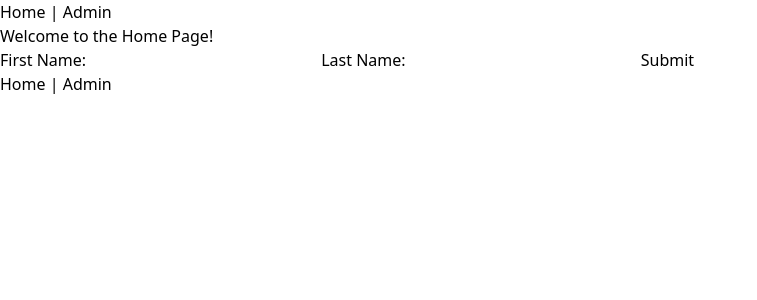
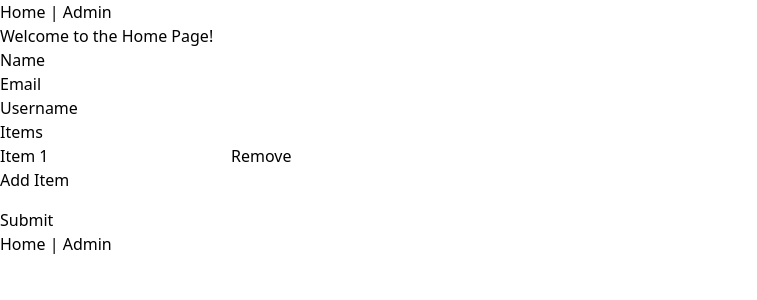
Before and after one commit to miltcruz/angular-frontend, an Angular app: page / in a window 1280 px wide. Shown: the top 300 px of the page, without its empty margins (0-757 px from the left). Built offline with nearby package versions, Linux system fonts and the light colour scheme.

Commit message:
Adding form fields and validation

```diff
--- a/src/component/input-form/input-form.html
+++ b/src/component/input-form/input-form.html
@@ -1,7 +1,48 @@
-<form [formGroup]="form" (ngSubmit)="onSubmit()">
-  <label for="first-name">First Name: </label>
-  <input id="first-name" type="text" formControlName="firstName" />
-  <label for="last-name">Last Name: </label>
-  <input id="last-name" type="text" formControlName="lastName" />
-  <button type="submit" [disabled]="!form.valid">Submit</button>
+<form [formGroup]="form" (ngSubmit)="onSubmit()" novalidate>
+  <div>
+    <label>Name</label>
+    <input formControlName="name" />
+    <div class="error" *ngIf="form.get('name')?.invalid && (form.get('name')?.touched || form.get('name')?.dirty)">
+      <div *ngIf="form.get('name')?.errors?.['required']">Name is required.</div>
+      <div *ngIf="form.get('name')?.errors?.['minlength']">Name must be at least 3 characters.</div>
+      <div *ngIf="form.get('name')?.errors?.['forbiddenName']">This name is not allowed.</div>
+    </div>
+  </div>
+
+  <div>
+    <label>Email</label>
+    <input formControlName="email" />
+    <div class="error" *ngIf="form.get('email')?.invalid && (form.get('email')?.touched || form.get('email')?.dirty)">
+      <div *ngIf="form.get('email')?.errors?.['required']">Email is required.</div>
+      <div *ngIf="form.get('email')?.errors?.['email']">Enter a valid email address.</div>
+    </div>
+  </div>
+
+  <div>
+    <label>Username</label>
+    <input formControlName="username" />
+    <div class="error" *ngIf="form.get('username')?.invalid && (form.get('username')?.touched || form.get('username')?.dirty)">
+      <div *ngIf="form.get('username')?.errors?.['required']">Username is required.</div>
+      <div *ngIf="form.get('username')?.errors?.['usernameTaken']">This username is already taken.</div>
+    </div>
+    <div class="hint" *ngIf="form.get('username')?.pending">Checking availability...</div>
+  </div>
+
+  <div formArrayName="items">
+    <label>Items</label>
+    <div *ngFor="let ctrl of items.controls; let i = index">
+      <div>
+        <input [formControlName]="i" />
+        <button type="button" (click)="removeItem(i)" [disabled]="items.length === 1">Remove</button>
+      </div>
+      <div class="error" *ngIf="ctrl.invalid && (ctrl.touched || ctrl.dirty)">
+        <div *ngIf="ctrl.errors?.['required']">Item is required.</div>
+      </div>
+    </div>
+    <button type="button" (click)="addItem()">Add Item</button>
+  </div>
+
+  <div style="margin-top:1rem;">
+    <button type="submit">Submit</button>
+  </div>
 </form>
--- a/src/component/input-form/input-form.ts
+++ b/src/component/input-form/input-form.ts
@@ -1,19 +1,60 @@
-import {Component} from '@angular/core';
-import {FormGroup, FormControl, ReactiveFormsModule} from '@angular/forms';
+import { Component } from '@angular/core';
+import { CommonModule } from '@angular/common';
+import { ReactiveFormsModule, FormBuilder, FormGroup, Validators, ValidatorFn, AbstractControl, ValidationErrors, AsyncValidatorFn, FormArray } from '@angular/forms';
+import { Observable, of } from 'rxjs';
+import { delay, map } from 'rxjs/operators';
+
 @Component({
   selector: 'app-input-form',
-  templateUrl: './input-form.html',
-  imports: [ReactiveFormsModule],
+  standalone: true,
+  imports: [CommonModule, ReactiveFormsModule],
+  templateUrl: './input-form.html'
 })
 export class InputFormComponent {
+  form: FormGroup;
 
-    form = new FormGroup({
-        firstName: new FormControl(''),
-        lastName: new FormControl(''),
+  constructor(private fb: FormBuilder) {
+    this.form = this.fb.group({
+      name: ['', [Validators.required, Validators.minLength(3), this.forbiddenNameValidator(/admin/i)]],
+      email: ['', [Validators.required, Validators.email]],
+      username: ['', { validators: [Validators.required], asyncValidators: [this.uniqueUsernameValidator()], updateOn: 'blur' }],
+      items: this.fb.array([this.fb.control('Item 1', Validators.required)])
     });
+  }
 
-    onSubmit() {
-    // TODO: Use EventEmitter with form value
-        console.warn(this.form.value);
+  get items(): FormArray {
+    return this.form.get('items') as FormArray;
+  }
+
+  addItem() {
+    this.items.push(this.fb.control('', Validators.required));
+  }
+
+  removeItem(index: number) {
+    this.items.removeAt(index);
+  }
+
+  forbiddenNameValidator(nameRe: RegExp): ValidatorFn {
+    return (control: AbstractControl): ValidationErrors | null => {
+      if (!control.value) return null;
+      return nameRe.test(control.value) ? { forbiddenName: { value: control.value } } : null;
+    };
+  }
+
+  uniqueUsernameValidator(): AsyncValidatorFn {
+    return (control: AbstractControl): Observable<ValidationErrors | null> => {
+      if (!control.value) return of(null);
+      const taken = ['taken', 'admin', 'user'];
+      return of(taken.includes(String(control.value).toLowerCase())).pipe(delay(500), map(isTaken => isTaken ? { usernameTaken: true } : null));
+    };
+  }
+
+  onSubmit() {
+    if (this.form.invalid) {
+      this.form.markAllAsTouched();
+      console.log('Form invalid:', this.form.errors || 'see control errors');
+      return;
     }
+    console.log('Form value:', this.form.value);
+  }
 }
```
